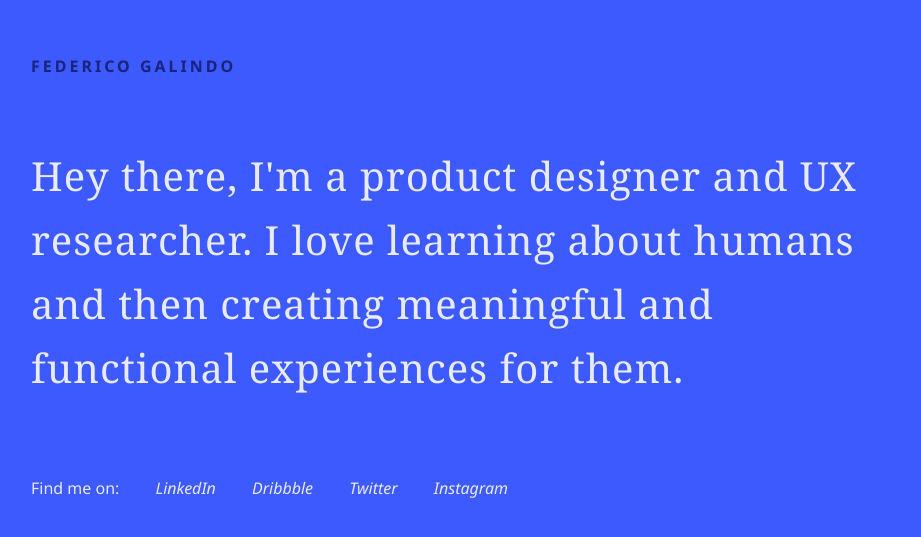
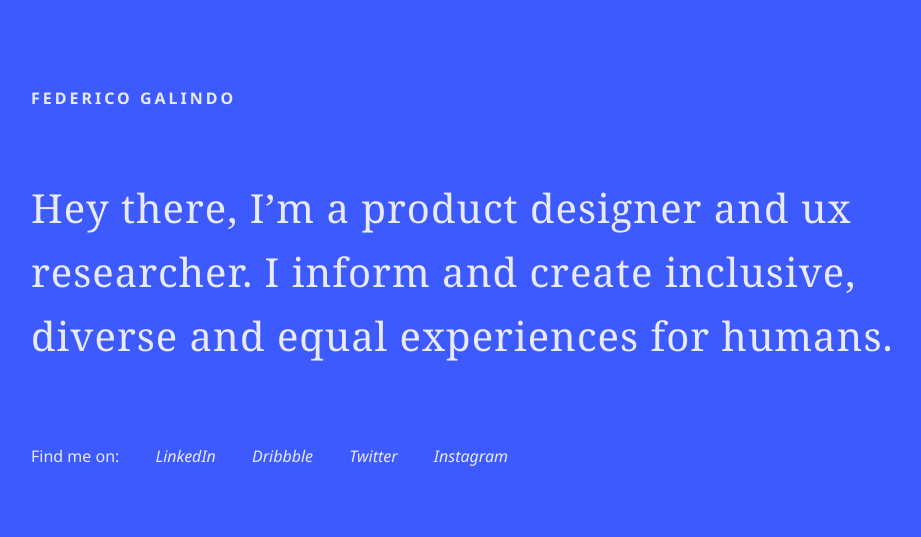
Before and after one commit to fedg/fedg.github.io, a plain HTML site: page index.html in a window 1280 px wide. Shown: the part 115-652 px from the top of the page, without its empty margins (161-1082 px from the left). Drawn offline with Linux system fonts and the light colour scheme.

Commit message:
july 2020 update

```diff
--- a/css/style.css
+++ b/css/style.css
@@ -44,7 +44,7 @@
 h4 {
   font-family: 'Noto Sans', Helvetica, Arial, sans-serif;
   font-weight: bold;
-  color: #1A237E;
+  color: #E8EAF6;
   letter-spacing: 3px;
   margin-bottom: 70px;
 }
--- a/index.html
+++ b/index.html
@@ -22,7 +22,7 @@
   <div class="container">
     <section>
       <h4>FEDERICO GALINDO</h4>
-      <h1>Hey there, I'm a product designer and UX researcher. I love learning about humans and then creating meaningful and functional experiences for them.</h1>
+      <h1>Hey there, I’m a product designer and ux researcher. I inform and create inclusive, diverse and equal experiences for humans.</h1>
       <ul>
         <li>Find me on:</li>
         <li><a href="https://www.linkedin.com/in/fedgalindo/">LinkedIn</a></li>
```
Also changed, not shown: 2 other files.
